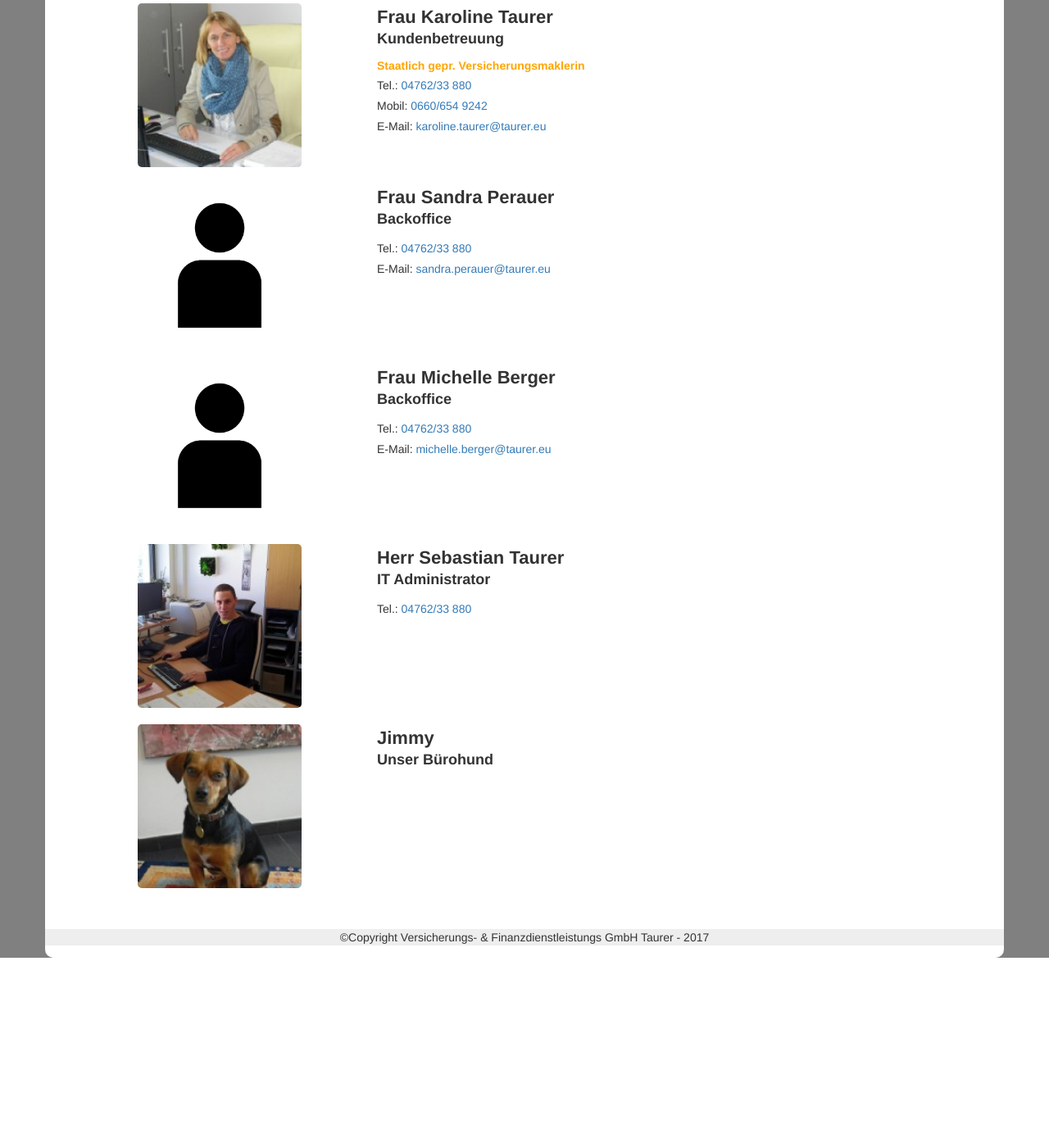
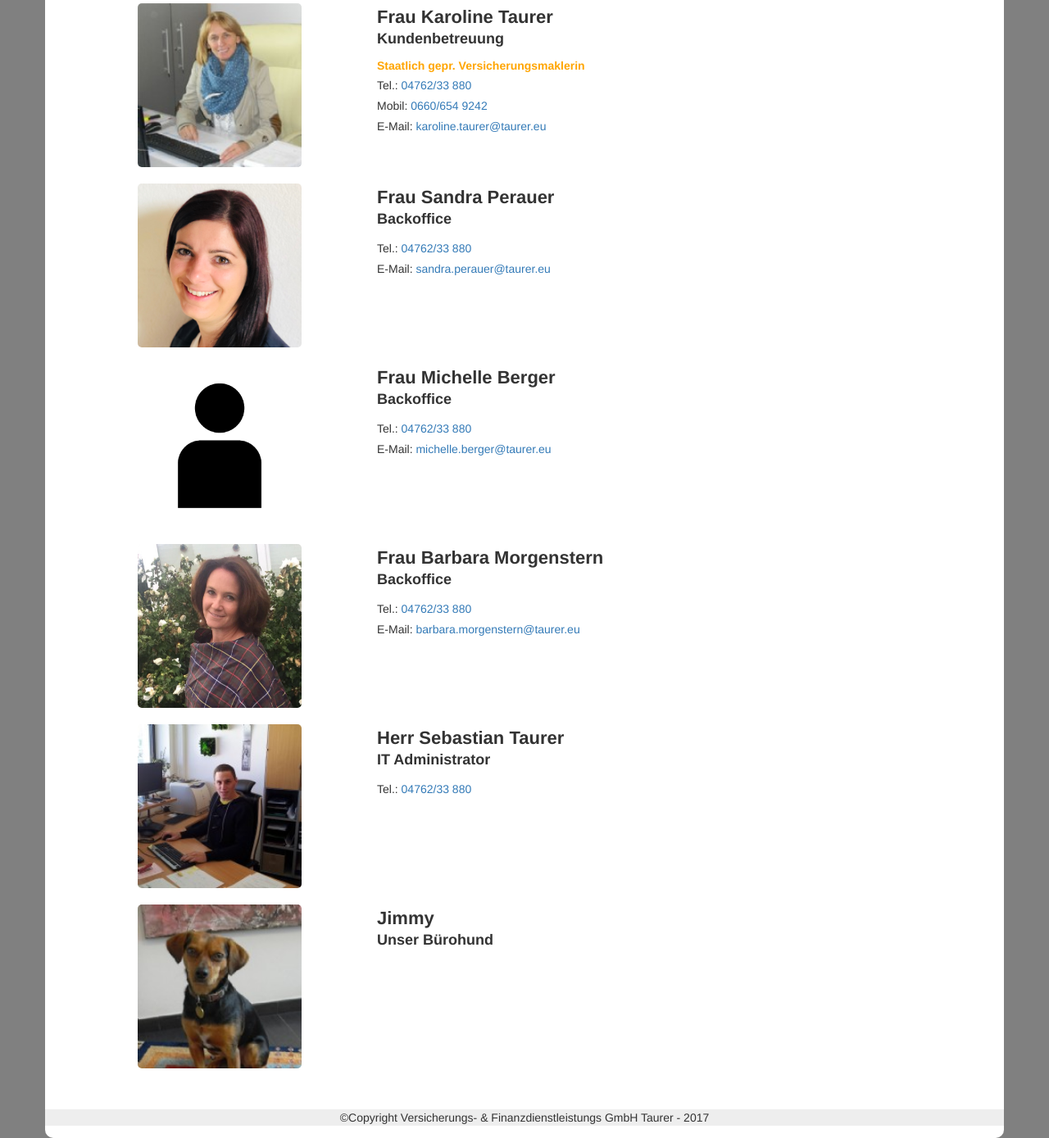
Before and after one commit to sebastiantaurer/HomepageVersicherungsbueroTaurerResponsive, a PHP site: page /team.php in a window 1280 px wide. Shown: the part 550-1939 px from the top of the page at 82% size. Before the commit the page ends 1719 px from the top, so only its background shows below. Run offline with PHP 8.4, Linux system fonts and the light colour scheme.

Commit message:
added new team members and pictures

```diff
--- a/team.php
+++ b/team.php
@@ -65,7 +65,7 @@
 							<div class="row">
 								<div class="col-sm-1"><br/></div>
 								<div class="col-sm-3">
-									<img class="modalImage" alt="Sandra Perauer" src="img/anonymuswhite.png"/>
+									<img class="modalImage" alt="Sandra Perauer" src="img/sandraperauer.jpg"/>
 								</div>
 								<div class="col-sm-8">
 									<h1>Frau Sandra Perauer</h1>
@@ -86,6 +86,20 @@
 									<h2>Backoffice</h2>
 									<p>Tel.: <a href="tel:+43476233880">04762/33 880</a></p>
 									<p>E-Mail: <a href="mailto:michelle.berger@taurer.eu">michelle.berger@taurer.eu</a></p>
+								</div>
+							</div>
+							<br/>
+							<!--Barbara Morgenstern-->
+							<div class="row">
+								<div class="col-sm-1"><br/></div>
+								<div class="col-sm-3">
+									<img class="modalImage" alt="Barbara ???" src="img/barbara.jpg"/>
+								</div>
+								<div class="col-sm-8">
+									<h1>Frau Barbara Morgenstern</h1>
+									<h2>Backoffice</h2>
+									<p>Tel.: <a href="tel:+43476233880">04762/33 880</a></p>
+									<p>E-Mail: <a href="mailto:barbara.morgenstern@taurer.eu">barbara.morgenstern@taurer.eu</a></p>
 								</div>
 							</div>
 							<br/>
```
Also changed, not shown: img/barbara.jpg (added), img/sandraperauer.jpg (added).
